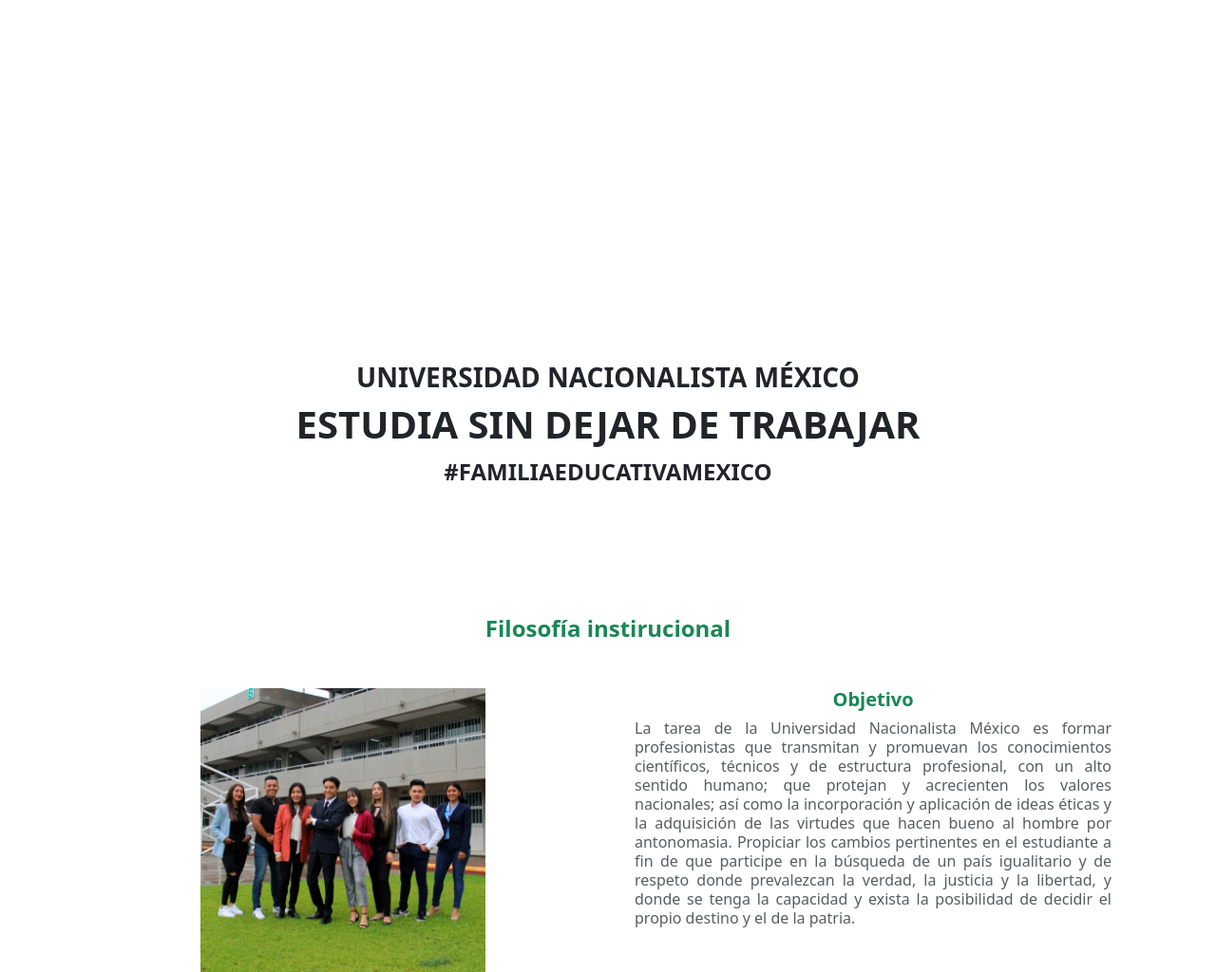
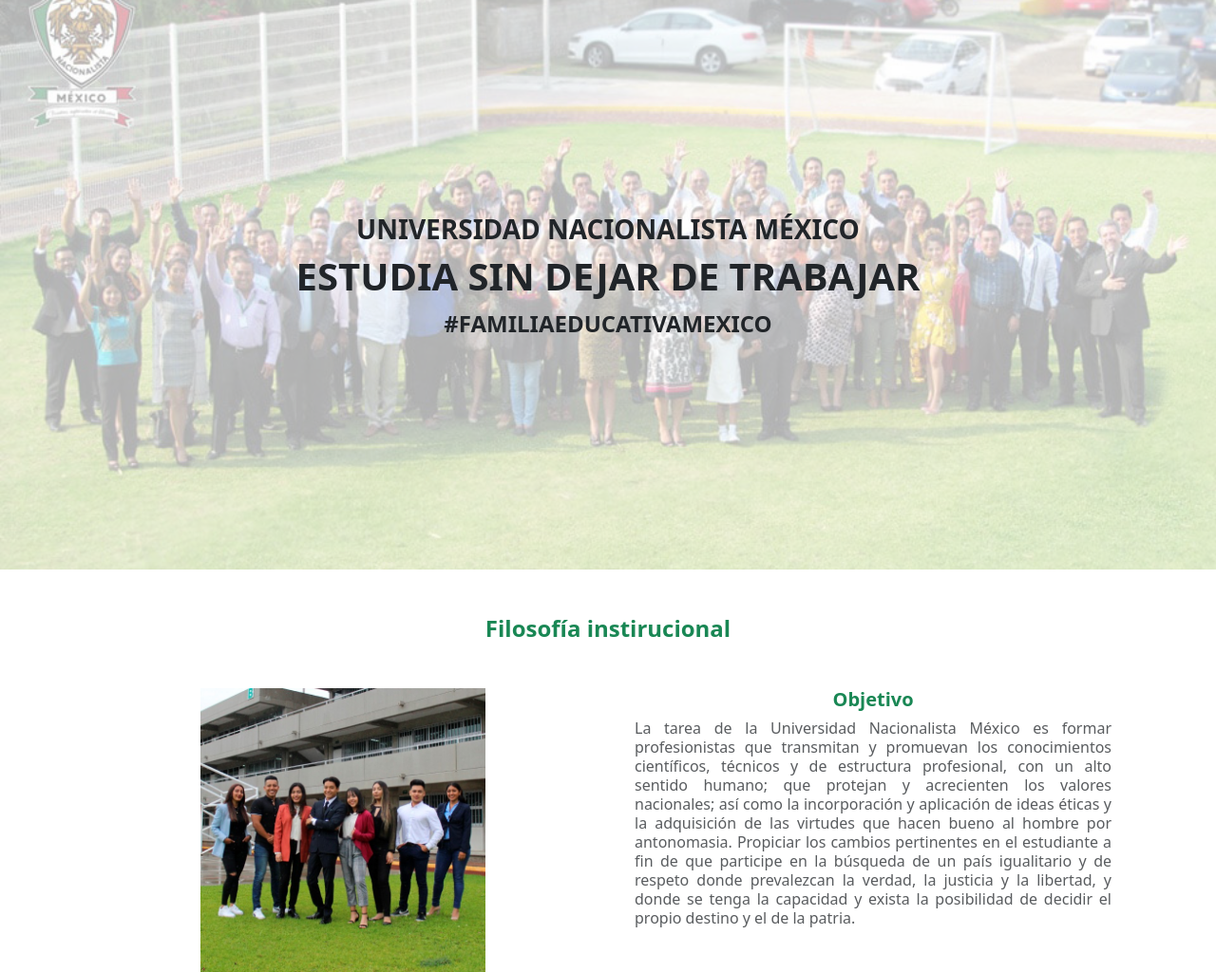
Before and after one commit to jaimecc12/proyecto-final, a PHP site: page / in a window 1280 px wide. Shown: the part 86-1110 px from the top of the page at 95% size. Run offline with PHP 8.4, Linux system fonts and the light colour scheme; grey boxes are pictures that could not be loaded.

Commit message:
HEADER
CORRECION BACKGROUND

```diff
--- a/index.html
+++ b/index.html
@@ -46,10 +46,7 @@
     <!-- This div is  intentionally blank. It creates the transparent black overlay over the video which you can modify in the CSS -->
     <div class="overlay"></div>
 
-    <!-- The HTML5 video element that will create the background video on the header -->
-    <video playsinline="playsinline" autoplay="autoplay" muted="muted" loop="loop">
-      <source src="https://storage.googleapis.com/coverr-main/mp4/Mt_Baker.mp4" type="video/mp4">
-    </video>
+
 
     <!-- The header content -->
     <div class="container h-100">
@@ -125,6 +122,7 @@
         </div>
       </div>
       <br>
+      <br>
       <div>
 
         <div class="text-center">
--- a/public/css/index.css
+++ b/public/css/index.css
@@ -1,26 +1,14 @@
 header {
     position: relative;
-    background-color: rgb(255, 255, 255);
+    background-color: rgba(255, 255, 255, 0.911);
     height: 75vh;
     min-height: 25rem;
     width: 100%;
     overflow: hidden;
+    background: url('../img/TrabajadoresUNM.jpg') rgba(80, 247, 47, 0.192) no-repeat center center scroll;
+    background-size: cover;
 }
 
-/* header video {
-    position: absolute;
-    top: 50%;
-    left: 50%;
-    min-width: 100%;
-    min-height: 100%;
-    width: auto;
-    height: auto;
-    z-index: 0;
-    -ms-transform: translateX(-50%) translateY(-50%);
-    -moz-transform: translateX(-50%) translateY(-50%);
-    -webkit-transform: translateX(-50%) translateY(-50%);
-    transform: translateX(-50%) translateY(-50%);
-}*/
 
 header .container {
     position: relative;
@@ -33,7 +21,7 @@
     left: 0;
     height: 100%;
     width: 100%;
-    background-color: rgba(255, 255, 255, 0.89);
+    background-color: rgba(255, 255, 255, 0.842);
     opacity: 0.8;
     z-index: 1;
 }
@@ -41,18 +29,3 @@
 .just_p {
     text-align: justify;
 }
-
-/* Media Query for devices withi coarse pointers and no hover functionality */
-
-/* This will use a fallback image instead of a video for devices that commonly do not support the HTML5 video element */
-
-@media (pointer: coarse) and (hover: none) {
-    header {
-        background: url('../img/TrabajadoresUNM.jpg') rgba(81, 247, 47, 0.874) no-repeat center center scroll;
-        background-size: cover;
-    }
-
-    header video {
-        display: none;
-    }
-}
```
